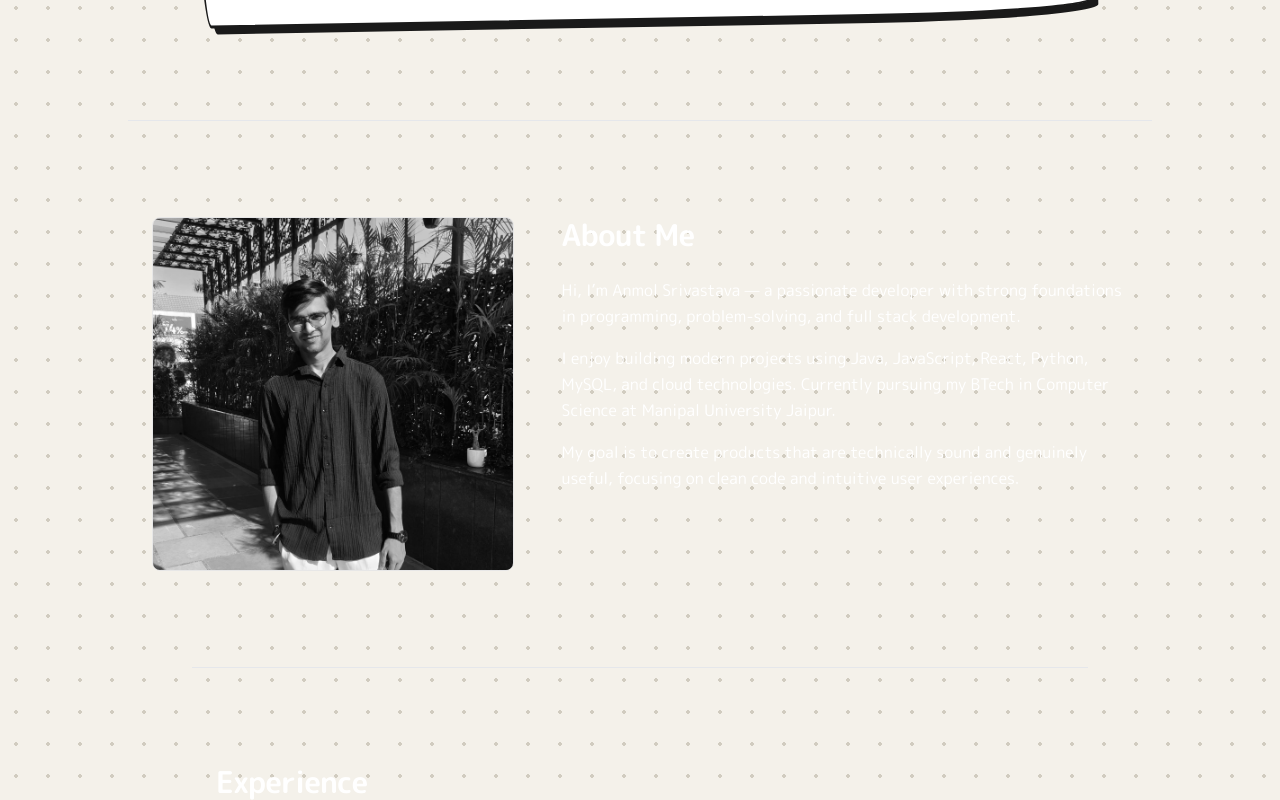
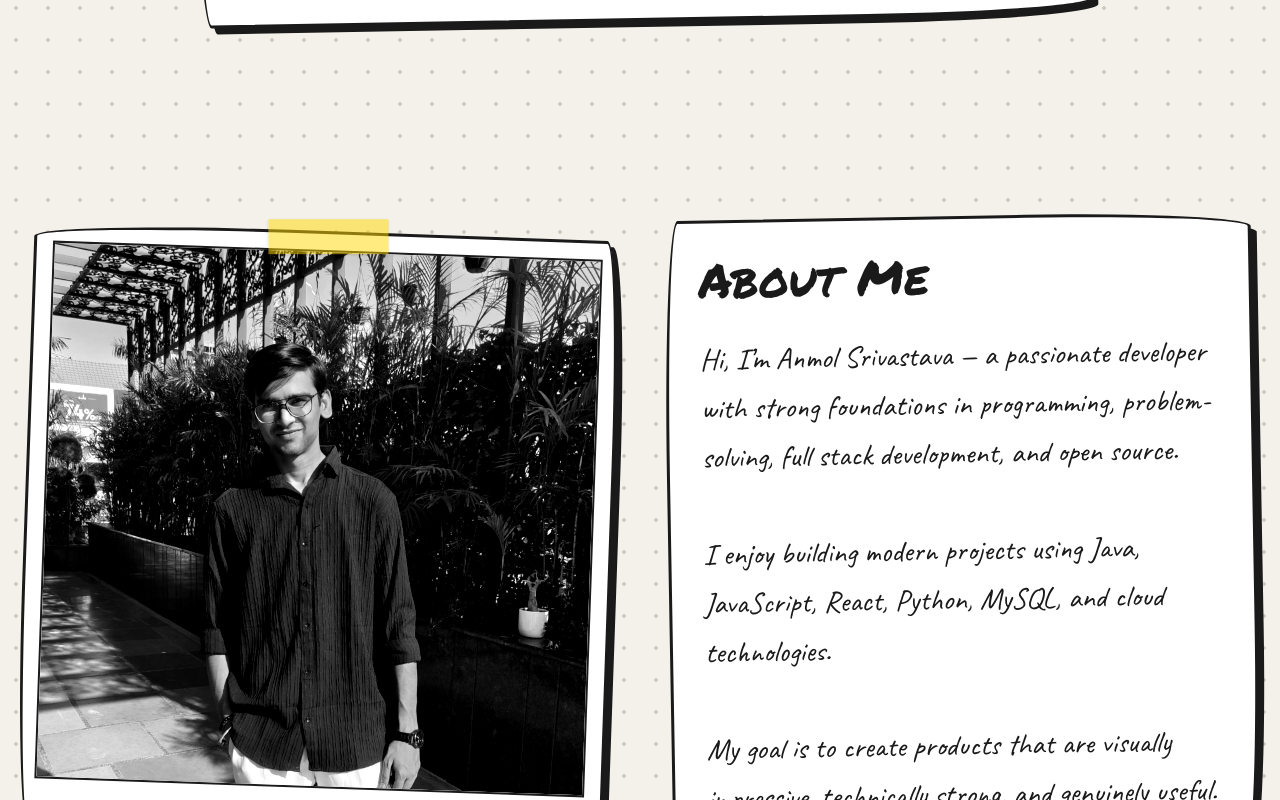
Before and after one commit to Anmol-Srivastava-073/portfolio, a React (Vite) app: page / in a window 1280 px wide. Shown: the part 680-1480 px from the top of the page. Built offline with nearby package versions, Linux system fonts and the light colour scheme.

Commit message:
Update About.jsx

```diff
--- a/src/components/About.jsx
+++ b/src/components/About.jsx
@@ -2,38 +2,37 @@ import { motion } from 'framer-motion'
 
 function About() {
   return (
-    <section id="about" className="py-24 px-6 max-w-5xl mx-auto border-t border-border">
+    <section id="about" className="py-24 px-6 max-w-7xl mx-auto relative">
       <motion.div
-        initial={{ opacity: 0, y: 20 }}
+        initial={{ opacity: 0, y: 50 }}
         whileInView={{ opacity: 1, y: 0 }}
-        viewport={{ once: true }}
-        transition={{ duration: 0.6 }}
-        className="grid md:grid-cols-5 gap-12 items-start"
+        transition={{ duration: 0.7 }}
+        className="grid md:grid-cols-2 gap-14 items-center"
       >
-        <div className="md:col-span-2">
+        <div className="bg-white p-4 pb-12 sketch-border shadow-sketch relative rotate-2">
+          <div className="washi-tape bg-markerBlue/40 w-40"></div>
+          <div className="border-2 border-ink overflow-hidden">
             <img
               src="/photos/anmol.jpeg"
+              className="w-full h-full object-cover manga-image"
               alt="Anmol Srivastava"
-            className="w-full rounded-lg grayscale hover:grayscale-0 transition-all duration-500 border border-border"
             />
           </div>
+        </div>
 
-        <div className="md:col-span-3">
-          <h2 className="text-3xl font-bold text-white mb-6 tracking-tight">About Me</h2>
+        <div className="bg-white p-8 sketch-border-alt shadow-sketch relative -rotate-1">
+          <h2 className="font-marker text-5xl text-ink mb-8">About Me</h2>
 
-          <div className="space-y-4 text-muted text-base leading-relaxed">
-            <p>
+          <p className="font-handwritten text-3xl text-ink leading-relaxed">
             Hi, I’m Anmol Srivastava — a passionate developer with strong foundations
-              in programming, problem-solving, and full stack development.
+            in programming, problem-solving, full stack development, and open source.
+            <br /><br />
+            I enjoy building modern projects using Java, JavaScript, React, Python,
+            MySQL, and cloud technologies.
+            <br /><br />
+            My goal is to create products that are visually impressive, technically
+            strong, and genuinely useful.
           </p>
-            <p>
-              I enjoy building modern projects using Java, JavaScript, React, Python,
-              MySQL, and cloud technologies. Currently pursuing my BTech in Computer Science at Manipal University Jaipur.
-            </p>
-            <p>
-              My goal is to create products that are technically sound and genuinely useful, focusing on clean code and intuitive user experiences.
-            </p>
-          </div>
         </div>
       </motion.div>
     </section>
```
Lines whose indentation alone changed are shown as unchanged.
